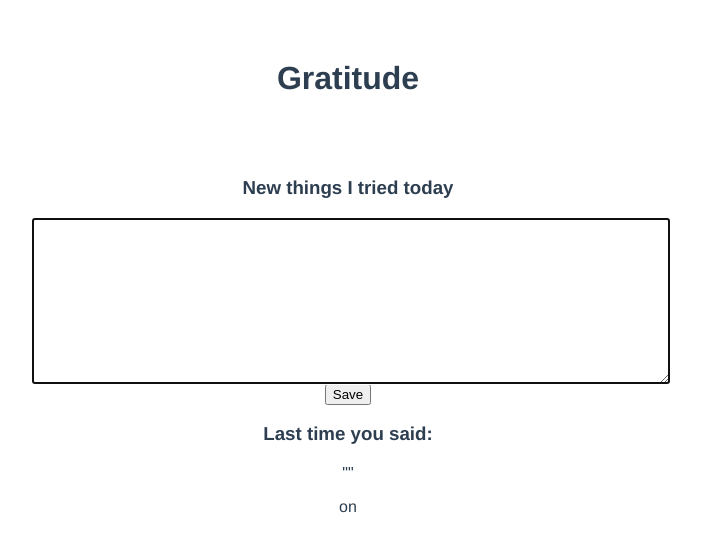
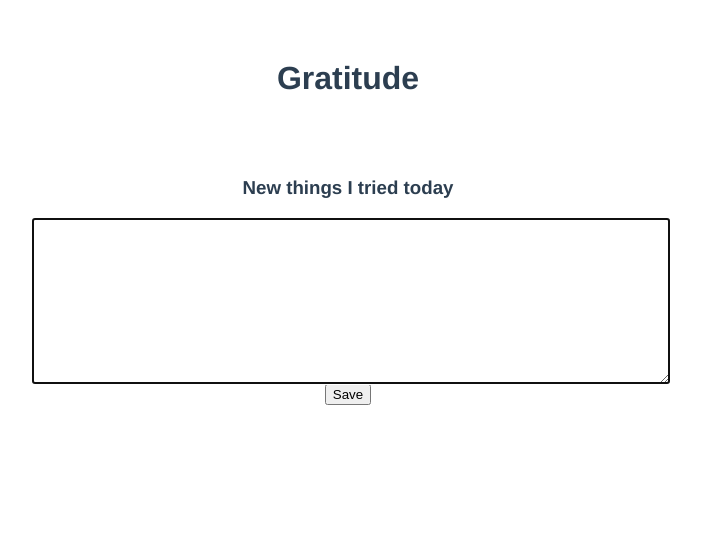
Before and after one commit to mykecameron/gratitude, a Vue app: page / in a window 1280 px wide. Shown: the top 550 px of the page, without its empty margins (292-993 px from the left). Built offline with nearby package versions, Linux system fonts and the light colour scheme.

Commit message:
only show last response if it exists

```diff
--- a/src/App.vue
+++ b/src/App.vue
@@ -5,28 +5,22 @@
       :prompts="prompts"
       @save:response="saveResponse"/>
 
-    <h3>Last time you said:</h3>
-    <p>
-      {{lastResponse.prompt}}
-    </p>
-    <p>
-      "{{lastResponse.text}}"
-    </p>
-      on {{lastResponse.prettyDate}}
-    <p>
-    </p>
+    <LastResponse
+      :lastResponse="lastResponse"/>
   </div>
 </template>
 
 <script>
 import Gratitude from './components/Gratitude.vue';
+import LastResponse from './components/LastResponse.vue';
 import Response from './models/response.js';
 import prompts from './fixtures/prompts.js';
 
 export default {
   name: 'App',
   components: {
-    Gratitude
+    Gratitude,
+    LastResponse
   },
   methods: {
     saveResponse(response) {
@@ -35,7 +29,7 @@ export default {
   },
   data() {
     return {
-      lastResponse: Response.last() || {},
+      lastResponse: Response.last(),
       prompts: prompts
     };
   }
--- a/src/components/Gratitude.vue
+++ b/src/components/Gratitude.vue
@@ -28,7 +28,7 @@ export default {
   },
   methods: {
     saveResponse() {
-      this.$emit('save:response', {prompt: this.currentPrompt.text, text: this.response});
+      this.$emit('save:response', {prompt: this.currentPrompt, text: this.response});
     }
   }
 }
--- /dev/null
+++ b/src/components/LastResponse.vue
@@ -0,0 +1,22 @@
+<template>
+  <div v-if="lastResponse">
+    <h3>Last time you said:</h3>
+      <p>
+        {{lastResponse.prompt}}
+      </p>
+      <p>
+        "{{lastResponse.text}}"
+      </p>
+      on {{lastResponse.prettyDate}}
+  </div>
+</template>
+
+<script>
+/* eslint-disable no-debugger, no-console */
+export default {
+  name: 'LastResponse',
+  props: {
+    lastResponse: Object,
+  }
+}
+</script>
--- a/src/models/store.js
+++ b/src/models/store.js
@@ -10,8 +10,4 @@ export default class Store {
   all() {
     return JSON.parse(localStorage.getItem(this.STORAGE_KEY)) || [];
   }
-
-  last() {
-    return this.all()[0];
-  }
 }
```
